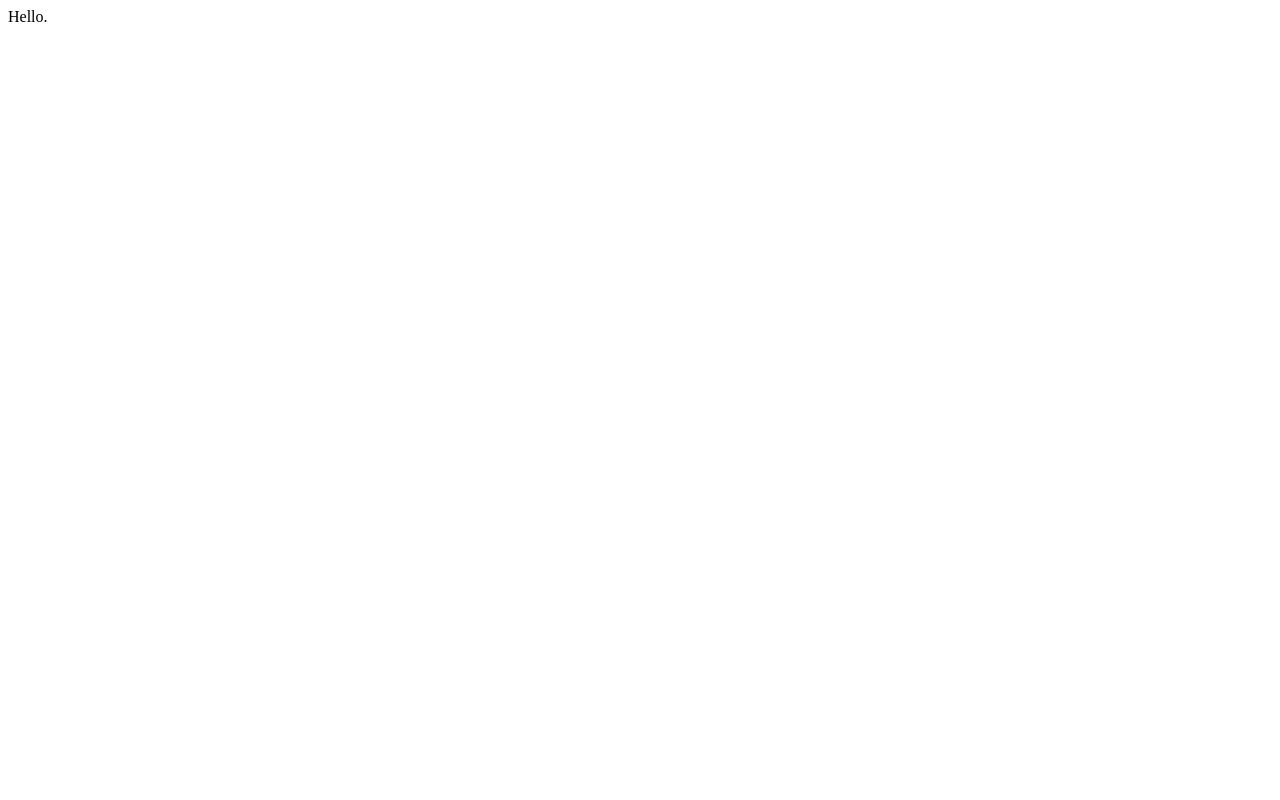
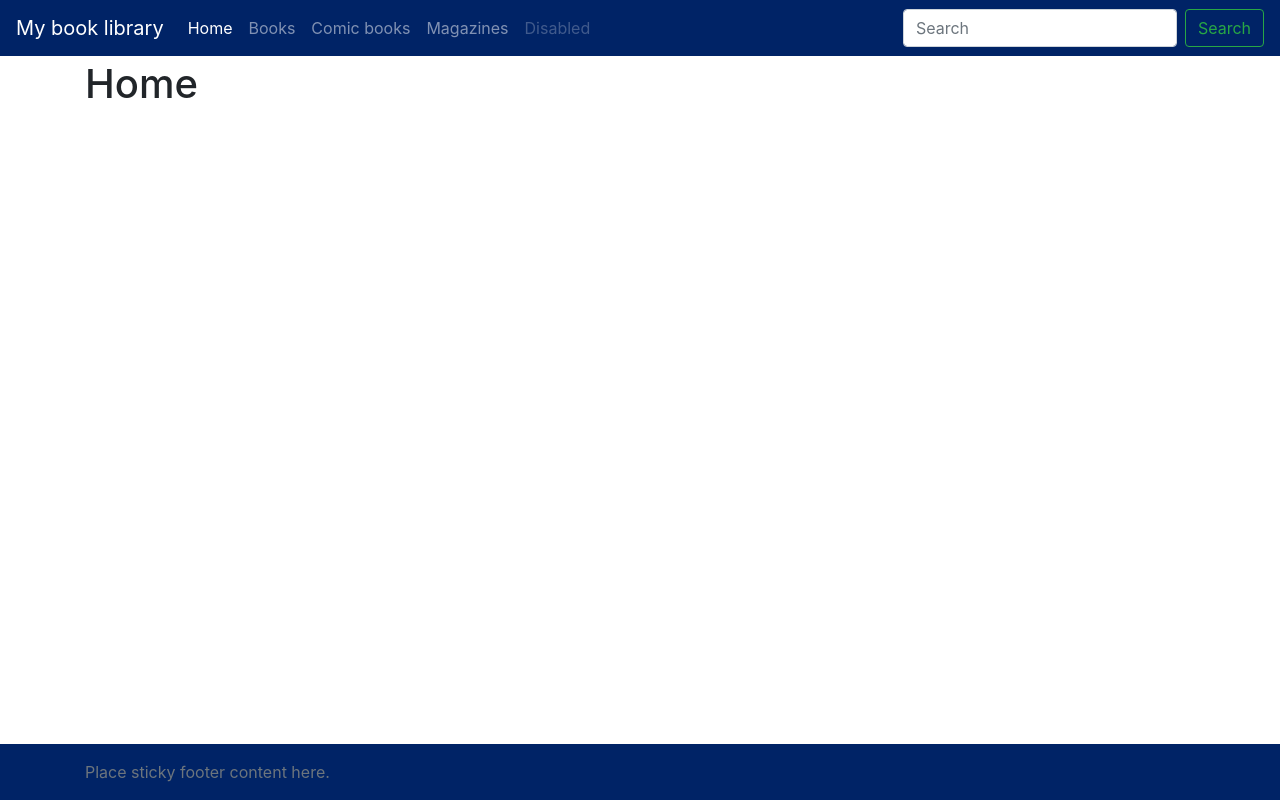
Before and after one commit to aindros/book-library, a Spring Boot app: page / in a window 1280 px wide. Before the commit the page is almost empty. Run offline with Spring Boot 4, Linux system fonts and the light colour scheme.

Commit message:
Add the first draft of the layout

```diff
--- a/src/main/resources/templates/index.html
+++ b/src/main/resources/templates/index.html
@@ -1 +1,10 @@
-Hello.
+<!doctype html>
+
+<html xmlns:th="http://www.thymeleaf.org"
+      th:replace="~{layout/main :: layout('Home', ~{::section.page-content}, ~{::script.page-script})}">
+<body>
+<section class="page-content">
+	<h1>Home</h1>
+</section>
+</body>
+</html>
--- /dev/null
+++ b/src/main/resources/templates/layout/main.html
@@ -0,0 +1,91 @@
+<!doctype html>
+
+<html xmlns:th="http://www.thymeleaf.org"
+      th:fragment="layout(title, content, scripts)"
+      lang="en"
+      class="h-100">
+<head>
+	<meta charset="utf-8">
+	<meta name="viewport" content="width=device-width, initial-scale=1, shrink-to-fit=no">
+	<meta name="description" content="">
+
+	<title th:text="|My Book Library - ${title}|">Book Library</title>
+
+	<link rel="stylesheet" th:href="@{/bootstrap/4.3.1/css/bootstrap.css}" >
+	<link rel="stylesheet" th:href="@{/css/colors.css}" >
+	<link rel="stylesheet" th:href="@{/css/footer.css}">
+
+	<style>
+		.bd-placeholder-img {
+			font-size: 1.125rem;
+			text-anchor: middle;
+			-webkit-user-select: none;
+			-moz-user-select: none;
+			-ms-user-select: none;
+			user-select: none;
+		}
+
+		@media (min-width: 768px) {
+			.bd-placeholder-img-lg {
+				font-size: 3.5rem;
+			}
+		}
+	</style>
+</head>
+
+<body class="d-flex flex-column h-100">
+<header>
+	<nav class="navbar navbar-expand-md navbar-dark fixed-top bg-royal-blue">
+		<a class="navbar-brand" href="/">My book library</a>
+		<button class="navbar-toggler" type="button" data-toggle="collapse" data-target="#navbarCollapse"
+		        aria-controls="navbarCollapse" aria-expanded="false" aria-label="Toggle navigation">
+			<span class="navbar-toggler-icon"></span>
+		</button>
+
+		<div class="collapse navbar-collapse" id="navbarCollapse">
+			<ul class="navbar-nav mr-auto">
+				<li class="nav-item active">
+					<a class="nav-link" href="/">Home <span class="sr-only">(current)</span></a>
+				</li>
+				<li class="nav-item">
+					<a class="nav-link" href="/books">Books</a>
+				</li>
+				<li class="nav-item">
+					<a class="nav-link" href="/comic-books">Comic books</a>
+				</li>
+				<li class="nav-item">
+					<a class="nav-link" href="/magazines">Magazines</a>
+				</li>
+				<li class="nav-item">
+					<a class="nav-link disabled" href="#" tabindex="-1" aria-disabled="true">Disabled</a>
+				</li>
+			</ul>
+			<form class="form-inline mt-2 mt-md-0">
+				<input class="form-control mr-sm-2" type="text" placeholder="Search" aria-label="Search">
+				<button class="btn btn-outline-success my-2 my-sm-0" type="submit">Search</button>
+			</form>
+		</div>
+	</nav>
+</header>
+
+<!-- Begin page content -->
+<main role="main" class="flex-shrink-0">
+	<div class="container">
+		<div th:replace="${content}">
+			<p>Contenuto predefinito</p>
+		</div>
+	</div>
+</main>
+
+<footer class="bg-royal-blue mt-auto py-3">
+	<div class="container">
+		<span class="text-muted">Place sticky footer content here.</span>
+	</div>
+</footer>
+
+<script src="/jquery/3.3.1/jquery.slim.js"></script>
+<script src="/bootstrap/4.3.1/js/bootstrap.bundle.js"></script>
+
+<th:block th:replace="${scripts} ?: ~{}"></th:block>
+</body>
+</html>
```
